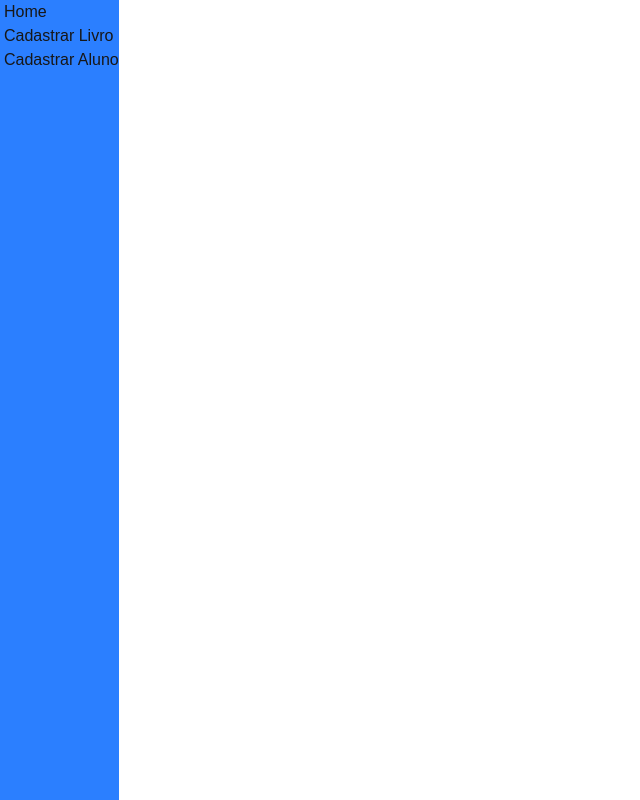
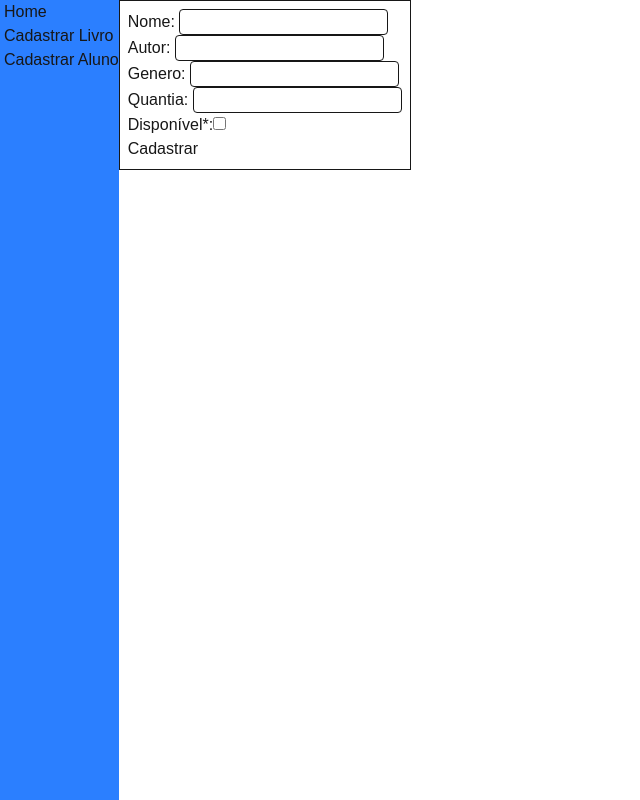
Before and after one commit to GFB-code/ProgWeb-2trim, a Next.js app: page /pages/CadastroAluno in a window 1280 px wide. Shown: the whole page, without its empty margins (0-640 px from the left). Built offline with nearby package versions, Linux system fonts and the light colour scheme.

Commit message:
feito a estrutura básica da página do cadastro dos alunos e feito a base da interação com o formulário

```diff
--- a/src/app/pages/CadastroAluno/page.tsx
+++ b/src/app/pages/CadastroAluno/page.tsx
@@ -1,7 +1,54 @@
+"use client"
+import {alunos} from "@/data/interjson"
+import { SubmitEvent } from "react"
+
+function enviar(event: SubmitEvent<HTMLFormElement>){
+    const formdata = new FormData(event.currentTarget);
+    const l_nome = String(formdata.get("nome") ?? "");
+    const l_autor = String(formdata.get("autor") ?? "");
+    const l_genero = String(formdata.get("genero") ?? "");
+    const l_quantia = String(formdata.get("quantia") ?? "");
+    const l_disponivel = Boolean(formdata.get("disponivel") ?? false);
+
+    if (!l_nome || !l_autor || !l_genero || !l_quantia){
+        alert("Por favor, preencha todos os campos");
+    }
+    alert(l_nome + " " + l_autor + " " + l_genero + " " + l_quantia + " " + l_disponivel)
+}
+
 export default function CadastroAluno(){
+
     return(
-        <div>
+        <main>
+            <form onSubmit={enviar} className="border-1 p-2">
+                <section>{/*Nome*/}
+                    <label htmlFor="nome">Nome: </label>
+                    <input type="text" name="nome" required className="border-1 rounded"/>
+                </section>
 
-        </div>
+                <section>{/*Autor*/}
+                    <label htmlFor="autor">Autor: </label>
+                    <input type="text" name="autor" required className="border-1 rounded"/>
+                </section>
+
+                <section>{/*Genero*/}
+                    <label htmlFor="genero">Genero: </label>
+                    <input type="text" name="genero" required className="border-1 rounded"/>
+                </section>
+
+                <section>{/*Quantia*/}
+                    <label htmlFor="quantia">Quantia: </label>
+                    <input type="number" name="quantia" required className="border-1 rounded"/>
+                </section>
+
+                <section>{/*Disponibilidade*/}
+                    <label htmlFor="disponivel">Disponível*:</label>
+                    <input type="checkbox" name="disponivel" value="tem" className="border-1 rounded"/>
+                </section>
+                <section>{/*Botões*/}
+                    <button type="submit">Cadastrar</button>
+                </section>
+            </form>
+        </main>
     )
 }
```
